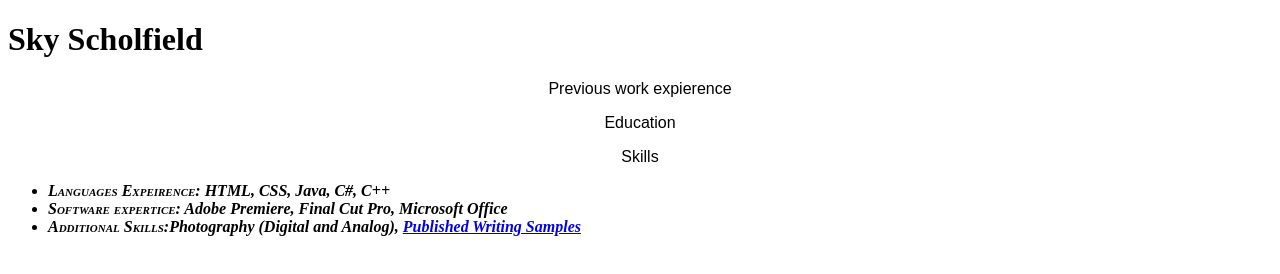
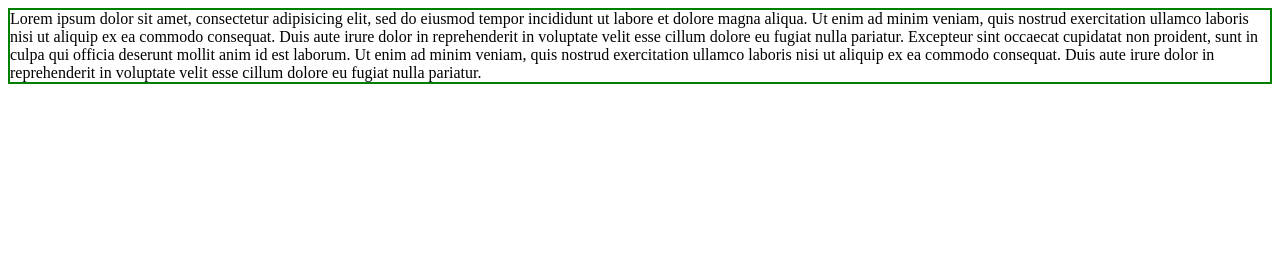
Before and after one commit to skyscholfield/Box-Model, a plain HTML site: page index.html in a window 1280 px wide. Drawn offline with Linux system fonts and the light colour scheme.

Commit message:
Intial Commit

```diff
--- a/css/styles.css
+++ b/css/styles.css
@@ -1,11 +1,3 @@
-.important {
-  font-weight: bolder;
-  font-style: italic;
+.my-class {
+  border: 2px solid green;
 }
-.headers{
-  text-align: center;
-  font-family: arial, helvetical, san-serif;
-}
-.list{
-  font-variant: small-caps;
-}
--- a/index.html
+++ b/index.html
@@ -1,23 +1,10 @@
 <!DOCTYPE html>
 <html>
   <head>
-    <link rel="stylesheet" href="css/styles.css">
-    <meta charset="utf-8">
-    <title>Sky Scholfield</title>
+    <link href="css/styles.css" rel="stylesheet" type="text/css" media="all">
+    <title>Box model</title>
   </head>
   <body>
-    <h1>Sky Scholfield</h1>
-    <div class="headers">
-      <p>Previous work expierence</p>
-      <p>Education</p>
-      <p>Skills</p>
-    </div>
-    <div class="important">
-      <ul>
-        <li><span class="list">Languages Expeirence:</span> HTML, CSS, Java, C#, C++</li>
-        <li><span class="list">Software expertice:</span> Adobe Premiere, Final Cut Pro, Microsoft Office </li>
-        <li><span class="list">Additional Skills:</span>Photography (Digital and Analog), <a href="https://www.videomaker.com"> Published Writing Samples</a></li>
-      </ul>
-    </div>
+    <div class="my-class">Lorem ipsum dolor sit amet, consectetur adipisicing elit, sed do eiusmod tempor incididunt ut labore et dolore magna aliqua. Ut enim ad minim veniam, quis nostrud exercitation ullamco laboris nisi ut aliquip ex ea commodo consequat. Duis aute irure dolor in reprehenderit in voluptate velit esse cillum dolore eu fugiat nulla pariatur. Excepteur sint occaecat cupidatat non proident, sunt in culpa qui officia deserunt mollit anim id est laborum. Ut enim ad minim veniam, quis nostrud exercitation ullamco laboris nisi ut aliquip ex ea commodo consequat. Duis aute irure dolor in reprehenderit in voluptate velit esse cillum dolore eu fugiat nulla pariatur.</div>
   </body>
 </html>
```
